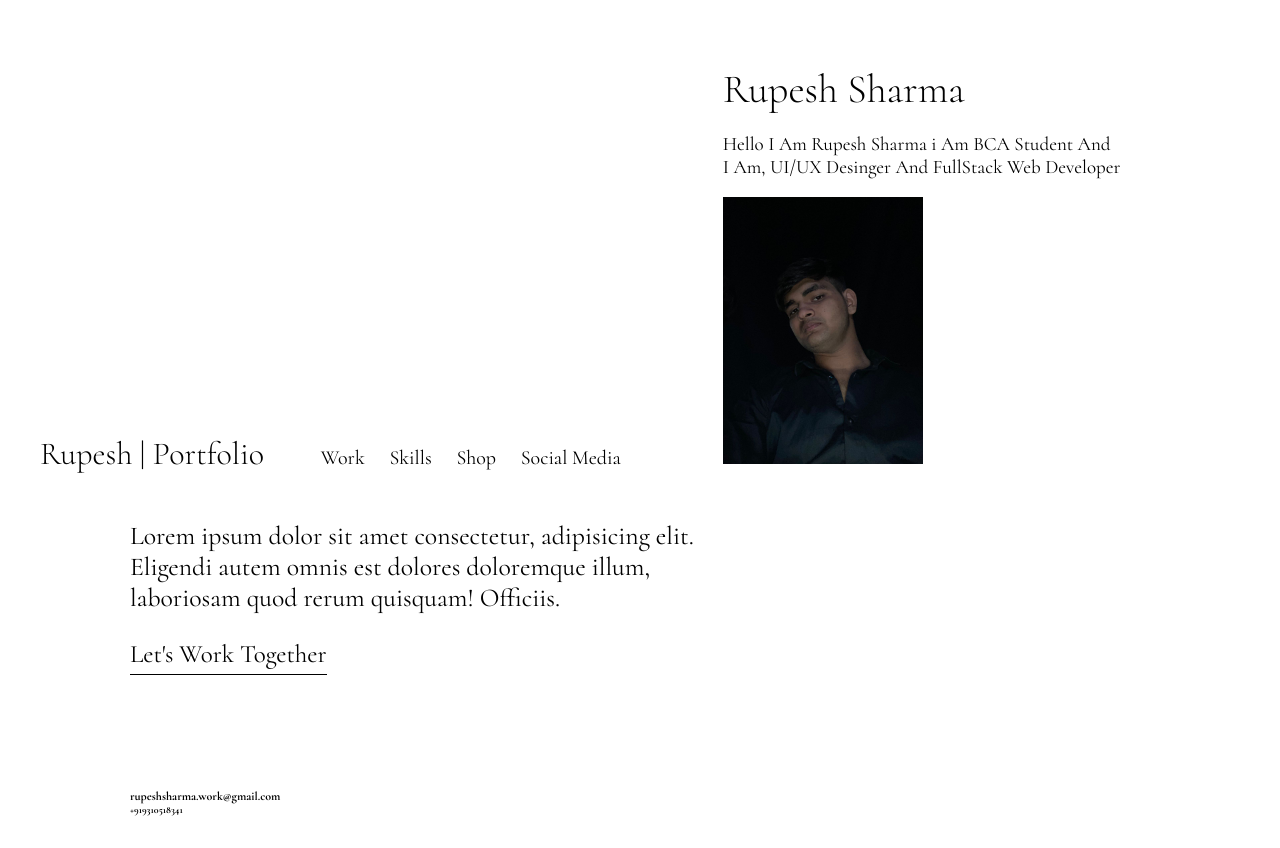
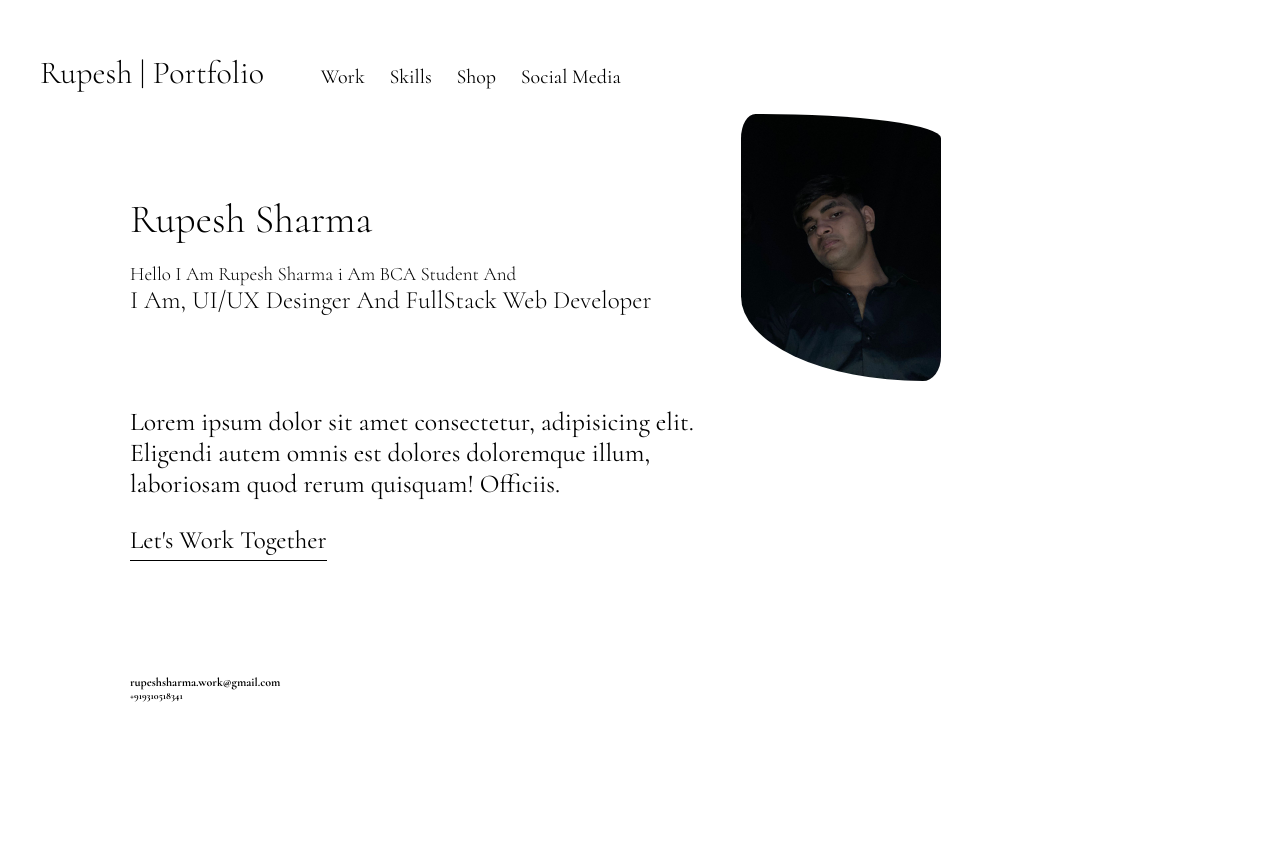
Before and after one commit to RupeshF7R/Rupesh-Portfolio, a plain HTML site: page index.html in a window 1280 px wide. After the commit the page ends 800 px from the top, so only its background shows below. Drawn offline with Linux system fonts and the light colour scheme; a web font is replaced by a local one.

Commit message:
add heroo section

```diff
--- a/index.html
+++ b/index.html
@@ -27,13 +27,16 @@
                 <li><a class="active4" href="socialmedia.html">Social Media</a></li>
             </ul>
         </nav>
+        <section class="main_box">
+            <section class="hero_section">
+                <h1 class="hero_h1">Rupesh Sharma
 
-        <section class="hero_section">
-            <h1 class="hero_h1">Rupesh Sharma</h1>
-            <p class="main_pts">Hello I Am Rupesh Sharma i Am BCA Student And </p>
-            <p class="main_ptss">I Am, UI/UX Desinger And
-                FullStack Web Developer</p>
-            <img class="hero_img" src="/Rupesh.jpg" alt="">
+                    <p class="main_pts">Hello I Am Rupesh Sharma i Am BCA Student And </p>
+                    <p class="main_ptss">I Am, UI/UX Desinger And
+                        FullStack Web Developer</p>
+                </h1>
+                <img class="hero_img" src="/Rupesh.jpg" alt="">
+            </section>
         </section>
 
 
--- a/style.css
+++ b/style.css
@@ -13,7 +13,7 @@ body {
 h1 {
     display: inline-block;
     font-weight: 300;
-    cursor: pointer;
+    /* cursor: pointer; */
     /* padding-right: 700px; */
 
 
@@ -59,7 +59,12 @@ h1 {
     margin-left: 90px;
     font-weight: 400;
     /* width: 350px; */
-    display: inline-block;
+    display: flex;
+    align-items: center;
+}
+
+.main_box {
+    align-items: center;
 }
 
 .main_pts {
@@ -71,7 +76,7 @@ h1 {
 .main_ptss {
     /* width: 350px; */
     margin-top: 0;
-    font-size: 19px;
+    font-size: 25px;
 }
 
 .hero_h1 {
@@ -82,9 +87,19 @@ h1 {
 .hero_img {
     width: 200px;
     height: auto;
+    margin-left: 90px;
+    border-radius: 8% 100% 10% 100% / 10% 10% 10% 35%;
+    align-items: center;
 
 
 }
+
+.hero_img:hover {
+    width: 400px;
+
+
+}
+
 
 
 
```
